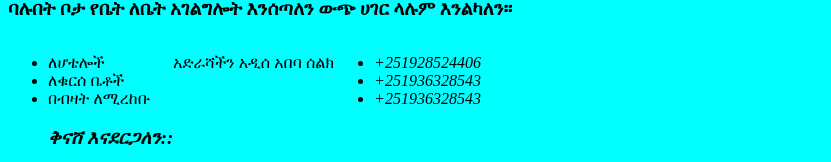
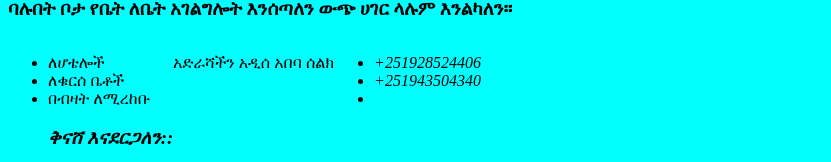
Before and after one commit to Sireat/Ergoye-Baltina, a plain HTML site: page index.html in a window 1280 px wide. Shown: the part 313-475 px from the top of the page, without its empty margins (0-831 px from the left). Drawn offline with Linux system fonts and the light colour scheme.

Commit message:
Update index.html

```diff
--- a/index.html
+++ b/index.html
@@ -29,8 +29,8 @@
         <p>አድራሻችን አዲሰ አበባ ሰልክ </p>
         <ul>
             <li><em>+251928524406</em></li>
-            <li><em>+251936328543</em></li>
-            <li><em>+251936328543</em></li>
+            <li><em>+251943504340</em></li>
+            <li><em></em></li>
         </ul>
     </section>
 
```
